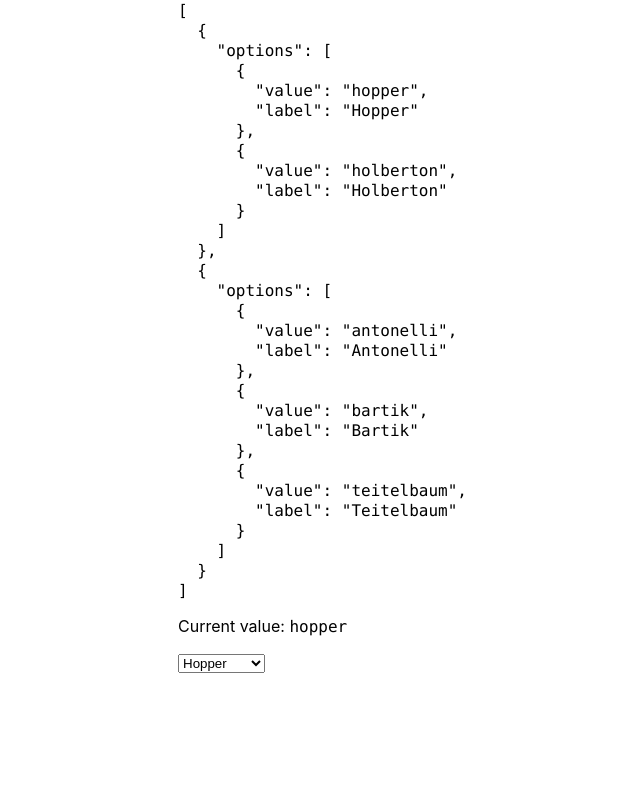
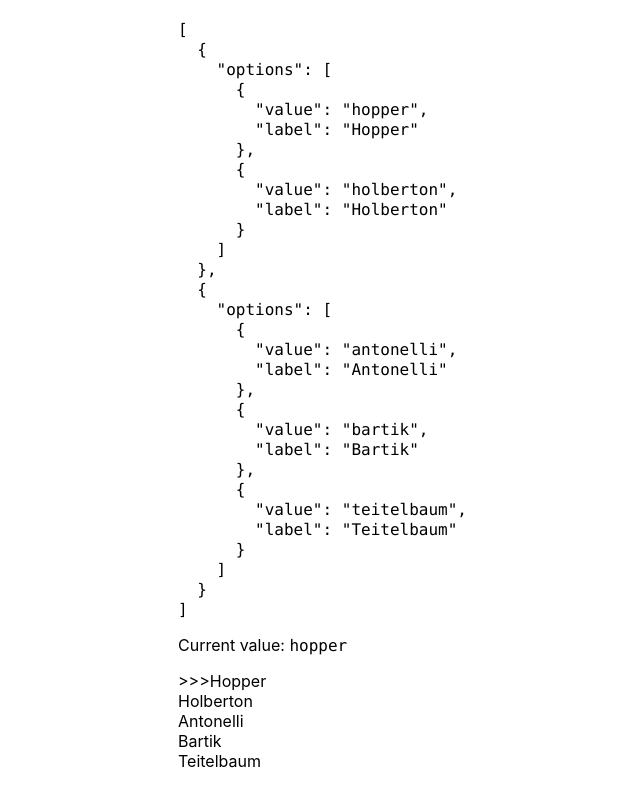
Before and after one commit to AndreiEres/adjust-ui, a React (Create React App) app: page / in a window 1280 px wide. Shown: the part 533-1324 px from the top of the page, without its empty margins (62-702 px from the left). Before the commit the page ends 1226 px from the top, so only its background shows below. Built offline with nearby package versions, Linux system fonts and the light colour scheme.

Commit message:
Replace native select with custom

```diff
--- a/src/components/select/Select.tsx
+++ b/src/components/select/Select.tsx
@@ -1,28 +1,27 @@
 import PropTypes from 'prop-types'
 import React from 'react'
-import { SelectOption, SelectOptionProps } from './SelectOption'
+import { SelectOption } from './SelectOption'
+import { SelectProps } from './types'
 
 export const Select: React.FC<SelectProps> = ({ value, options, onChange }) => {
-  const handleChange = (e: React.ChangeEvent<HTMLSelectElement>) =>
-    onChange && onChange(e.currentTarget.value)
+  const handleChange = (newValue: string) => onChange && onChange(newValue)
 
   if (options.length === 0) return null
 
   return (
-    <select value={value} onChange={handleChange}>
-      {/* TODO: Remove idx as key */}
+    <div>
       {options.map((option, idx) => (
-        <SelectOption {...option} key={idx} />
+        <SelectOption
+          {...option}
+          currentValue={value}
+          onClick={handleChange}
+          key={idx}
+        />
       ))}
-    </select>
+    </div>
   )
 }
 
-type SelectProps = {
-  value: string
-  options: Array<SelectOptionProps>
-  onChange?: (value: string) => void
-}
 Select.propTypes = {
   value: PropTypes.string.isRequired,
   options: PropTypes.array.isRequired,
--- a/src/components/select/SelectBaseOption.tsx
+++ b/src/components/select/SelectBaseOption.tsx
@@ -1,21 +1,28 @@
 import React from 'react'
 import PropTypes from 'prop-types'
+import { SelectBaseOptionProps } from './types'
 
 export const SelectBaseOption: React.FC<SelectBaseOptionProps> = ({
   value,
   label,
   description,
+  currentValue,
+  onClick,
 }) => {
-  return <option value={value}>{label}</option>
+  const isCurrent = value === currentValue
+  const handleClick = () => onClick(value)
+
+  return (
+    <div onClick={handleClick}>
+      {isCurrent ? '>>>' : ''}
+      {label}
+    </div>
+  )
 }
 
-export type SelectBaseOptionProps = {
-  value: string
-  label: string
-  description?: string
-}
 SelectBaseOption.propTypes = {
   value: PropTypes.string.isRequired,
   label: PropTypes.string.isRequired,
   description: PropTypes.string,
+  onClick: PropTypes.func.isRequired,
 }
--- a/src/components/select/SelectGroupOption.tsx
+++ b/src/components/select/SelectGroupOption.tsx
@@ -1,20 +1,26 @@
 import PropTypes from 'prop-types'
 import React from 'react'
-import { SelectBaseOption, SelectBaseOptionProps } from './SelectBaseOption'
+import { SelectBaseOption } from './SelectBaseOption'
+import { SelectGroupOptionProps } from './types'
 
 export const SelectGroupOption: React.FC<SelectGroupOptionProps> = ({
   options,
+  currentValue,
+  onClick,
 }) => (
   <>
     {options.map((option) => (
-      <SelectBaseOption {...option} key={option.value} />
+      <SelectBaseOption
+        {...option}
+        currentValue={currentValue}
+        onClick={onClick}
+        key={option.value}
+      />
     ))}
   </>
 )
 
-export type SelectGroupOptionProps = {
-  options: SelectBaseOptionProps[]
-}
 SelectGroupOption.propTypes = {
   options: PropTypes.array.isRequired,
+  onClick: PropTypes.func.isRequired,
 }
--- a/src/components/select/SelectOption.tsx
+++ b/src/components/select/SelectOption.tsx
@@ -1,13 +1,14 @@
 import React from 'react'
 import { isSelectBaseOption } from './guards'
-import { SelectBaseOption, SelectBaseOptionProps } from './SelectBaseOption'
-import { SelectGroupOption, SelectGroupOptionProps } from './SelectGroupOption'
+import { SelectBaseOption } from './SelectBaseOption'
+import { SelectGroupOption } from './SelectGroupOption'
+import { SelectBaseOptionProps, SelectGroupOptionProps } from './types'
 
-export const SelectOption: React.FC<SelectOptionProps> = (option) =>
-  isSelectBaseOption(option) ? (
-    <SelectBaseOption {...option} key={option.value} />
+export const SelectOption: React.FC<SelectOptionProps> = (props) =>
+  isSelectBaseOption(props) ? (
+    <SelectBaseOption {...props} key={props.value} />
   ) : (
-    <SelectGroupOption {...option} />
+    <SelectGroupOption {...props} />
   )
 
 export type SelectOptionProps = SelectGroupOptionProps | SelectBaseOptionProps
--- a/src/components/select/guards.ts
+++ b/src/components/select/guards.ts
@@ -1,5 +1,4 @@
-import { SelectBaseOptionProps } from './SelectBaseOption'
-import { SelectGroupOptionProps } from './SelectGroupOption'
+import { SelectBaseOptionProps, SelectGroupOptionProps } from './types'
 
 export const isSelectBaseOption = (
   option: SelectBaseOptionProps | SelectGroupOptionProps
--- /dev/null
+++ b/src/components/select/types.ts
@@ -0,0 +1,26 @@
+export type SelectProps = {
+  value: string
+  options: Array<SelectBaseOptionType | SelectGroupOptionType>
+  onChange?: (value: string) => void
+}
+
+export type SelectBaseOptionType = {
+  value: string
+  label: string
+  description?: string
+}
+
+export type SelectGroupOptionType = {
+  options: SelectBaseOptionType[]
+}
+
+export type SelectOptionCommonProps = {
+  currentValue: string
+  onClick: (value: string) => void
+}
+
+export type SelectBaseOptionProps = SelectBaseOptionType &
+  SelectOptionCommonProps
+
+export type SelectGroupOptionProps = SelectGroupOptionType &
+  SelectOptionCommonProps
```
